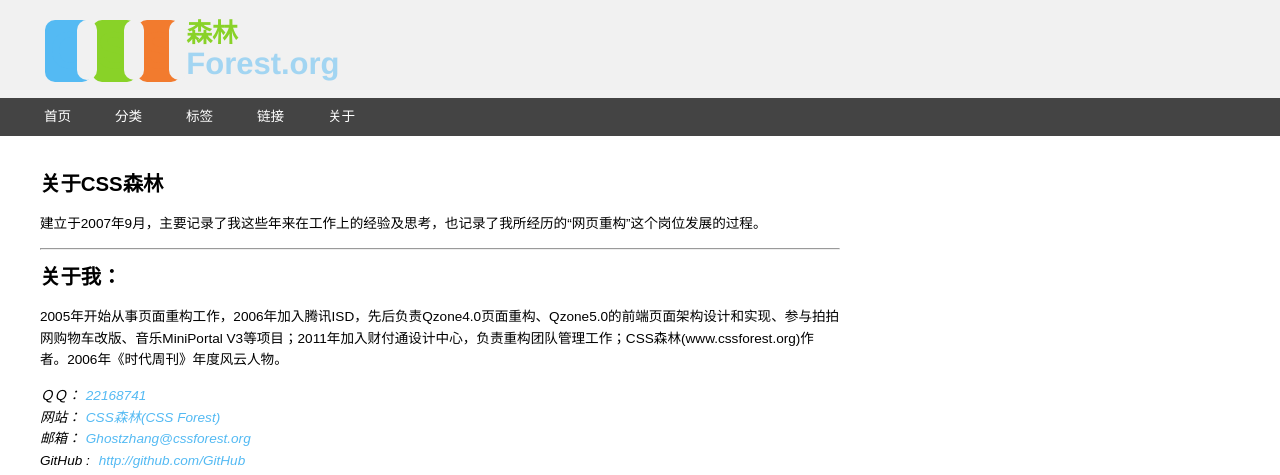
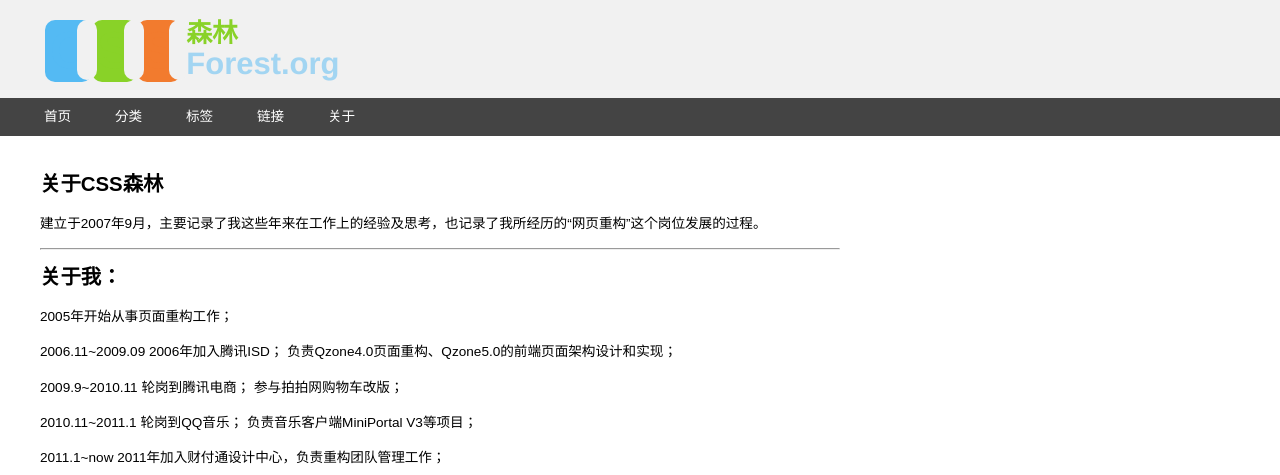
Before and after one commit to ghostzhang/ghostzhang.github.io, a Jekyll site: the page built from about/index.md, in a window 1280 px wide, cut to the strip 0-475 px from the top of the page. Built offline with Jekyll 4.4.1, drawn with Linux system fonts in a browser that asks for light colours; comment, search, counter and statistics services are not loaded; some of the changed text lies outside the part shown.

Commit message:
更新文章

```diff
--- a/about/index.md
+++ b/about/index.md
@@ -11,7 +11,25 @@ layout: index
 
 ##关于我：
 
-2005年开始从事页面重构工作，2006年加入腾讯ISD，先后负责Qzone4.0页面重构、Qzone5.0的前端页面架构设计和实现、参与拍拍网购物车改版、音乐MiniPortal V3等项目；2011年加入财付通设计中心，负责重构团队管理工作；CSS森林(www.cssforest.org)作者。2006年《时代周刊》年度风云人物。
+2005年开始从事页面重构工作；
+
+2006.11~2009.09
+2006年加入腾讯ISD；
+负责Qzone4.0页面重构、Qzone5.0的前端页面架构设计和实现；
+
+2009.9~2010.11
+轮岗到腾讯电商；
+参与拍拍网购物车改版；
+
+2010.11~2011.1
+轮岗到QQ音乐；
+负责音乐客户端MiniPortal V3等项目；
+
+2011.1~now
+2011年加入财付通设计中心，负责重构团队管理工作；
+
+CSS森林(www.cssforest.org)作者；
+2006年《时代周刊》年度风云人物。
 
 <address>
 {% if site.qq %}
```
